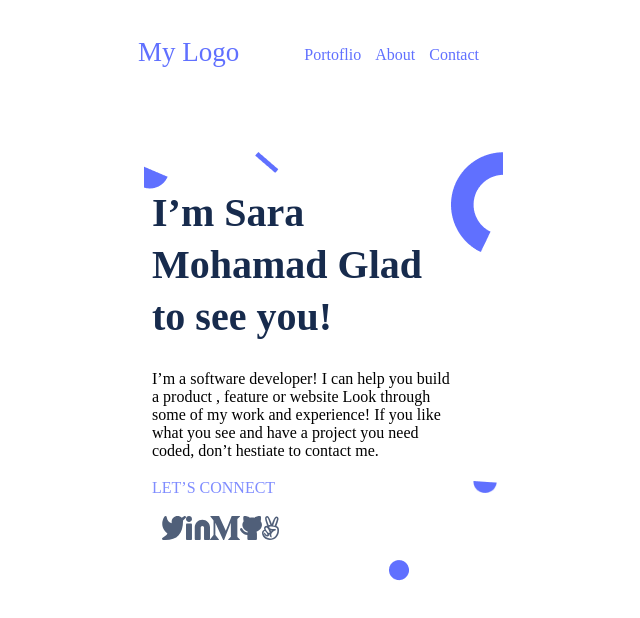
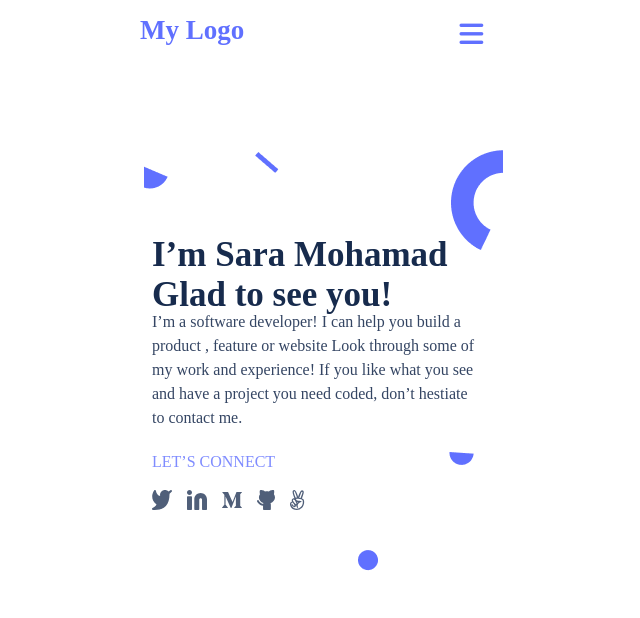
Before and after one commit to saruuja/Portfolio_mobile-, a website: page index.html in a window 1280 px wide. Shown: the whole page, without its empty margins (256-896 px from the left). Drawn offline with Linux system fonts and the light colour scheme.

Commit message:
change some code in html and css file

```diff
--- a/index.html
+++ b/index.html
@@ -1,63 +1,75 @@
 <!DOCTYPE html>
-<html lang="en">
+<html>
   <head>
-    <meta charset="UTF-8">
-    <meta http-equiv="X-UA-Compatible" content="IE=edge">
-    <meta name="viewport" content="width=device-width, initial-scale=1.0">
-    <link rel="stylesheet" href="style.css">
-    <title>Portfolio</title>
+    <meta charset="utf-8">
+    <meta name="viewport" content="width=device-width">
+    <title>Mobile</title>
+<link href="style.css" rel="stylesheet" type="text/css" />
+<link rel="stylesheet"href="https://cdnjs.cloudflare.com/ajax/libs/font-awesome/6.0.0/css/all.min.css"
+integrity="sha5129usAa10IRO0HhonpyAIVpjrylPvoDwiPUiKdWk5t3PyolY1cOd4DSE0Ga+ri4AuTroPR5aQvXU9xC6qOPnzFeg==" crossorigin="anonymous" referrerpolicy="no-referrer" />
   </head>
   <body>
-    <div class="background">
-    <!--header section-->
-<header>
-    <div class="header">
-        <div class="logo">
+       <!-- header-->
+       <section class="Background">
+        <header class="header">
+           <a class="logo">
                <h2>My Logo</h2>
-        </div>
+           </a>
            <!-- Navigation Bar-->
-     <nav>
-         <ul>
+           <nav id="menu">
+            <i class="fa-solid fa-bars dark-blue"></i>
+            <!--
             <li><a href="#">Portoflio</a></li>
+
             <li><a href="#">About</a></li>
+
            <li><a href="#">Contact</a></li>
-         </ul>
+            -->
           </nav>
-    </div>
         </header>
          <!--headline section -->
-    <div class="Head_Sec">
-    <div class="Ellp_one">
+    <ul class="Ellipse">
+        <a class="Ellp_one">
             <img src="img/Ell1.png" alt="Ellipse_icone">
-    </div>
-    <div class="Rec_one">
+        </a>
+        <a class="Rec_one">
             <img src="img/Rec1.png" alt="Rectangle_icone">
-    </div>
-    <div class="Ellp_two">
+        </a>
+        <a class="Ellp_two">
             <img src="img/Ellp2.png" alt="Rectangle_icone">
+        </a>
+        <a  class="Ellp_three">
+            <img src="img/Ellipse3.png" alt="icone">
+        </a>
+        <a class="Ellap_four">
+            <img src="img/Ellipse4.png" alt="Ellipse icone">
+        </a>
+    </ul>
+    <div class="Info_text">
+       <h1>I’m Sara Mohamad Glad to see you!</h1>
+    <p class="pra">I’m a software developer! I can help you build a product ,
+         feature or website Look through some of my work and experience!
+         If you like what you see and have a project you need coded, don’t hestiate to contact me.
+    </p>
+    <p class="Lest">LET’S CONNECT</p>
     </div>
 
-    <div class="text">
-        <h1>I’m Sara Mohamad Glad to see you!</h1>
-        <p class="pra">I’m a software developer! I can help you build a product , feature or website Look through some of my work and experience!
-             If you like what you see and have a project you need coded, don’t hestiate to contact me.</p>
-             <img src="img/Ellipse3.png" alt="icone" class="Ellp_three">
-             <footer class="foo_pra">
-                 <p>LET’S CONNECT</p>
-              <div class="Social_Media">
-              <img src="img/twitter.svg" alt="twitter_imge">
-              <img src="img/Linkedin.svg" alt="Linkedin_imge">
-              <img src="img/Vec.svg" alt="Media_imge">
-              <img src="img/Github.svg" alt="Github_imge">
-              <img src="img/Vector.svg" alt="vector_imge">
-              </div>
-             </footer>
-             <div class="Ellap_four">
-            <img src="img/Ellipse4.png" alt="Ellipse icone">
-             </div>
-    </div>
+        <ul class="social_Media">
 
-    </div>
-</div>
+                    <a ><img src="img/twitter.svg" alt="twitter_imge"></a>
+
+
+                    <a><img src="img/Linkedin.svg" alt="Linkedin_imge"></a>
+
+                    <a ><img src="img/Vec.svg" alt="Media_imge"></a>
+
+                    <a ><img src="img/Github.svg" alt="Github_imge"></a>
+
+
+                    <a ><img src="img/Vector.svg" alt="vector_imge"></a>
+
+            </ul>
+       </section>
+
   </body>
 </html>
--- a/style.css
+++ b/style.css
@@ -1,52 +1,52 @@
+@import url('https://fonts.googleapis.com/css2?family=Roboto:ital,wght@0,300;0,500;0,700;1,400&display=swap');
+
+* {
+  box-sizing: border-box;
+  margin: 0;
+  padding: 0;
+  text-decoration: none;
+}
+
+.Background {
+  position: absolute;
+  width: 390px;
+  height: 718px;
+  left: 30%;
+  top: 0;
+  background: #fff;
+}
+
 .header {
-  height: fit-content;
-  padding: 10px;
-  margin: 10px auto;
   display: flex;
   justify-content: space-between;
-  left: 16.67%;
-  right: 16.67%;
+  align-items: center;
+  padding: 20px;
+  margin-top: 10px;
 }
 
 .logo {
   display: flex;
-  color: #6070ff;
+  position: absolute;
+  width: 140px;
+  height: 40px;
+  left: 12px;
+  top: 10px;
   font-family: 'Times New Roman', Times, serif;
   font-style: normal;
   font-weight: 700;
   font-size: 18px;
   line-height: 20px;
+  color: #6070ff;
+  align-items: center;
+  text-align: center;
 }
 
-h2 {
-  font-weight: 100;
-}
-
-nav {
-  flex-basis: 1%;
-  padding: 10px;
-}
-
-nav ul {
-  display: flex;
-  list-style-type: none;
-}
-
-nav ul li a {
+#menu {
+  position: absolute;
+  left: 85%;
+  top: 20px;
+  font-size: 1.7rem;
   color: #6070ff;
-  font-size: 1em;
-  padding-left: 10px;
-  margin-right: 4px;
-  text-decoration: none;
-}
-
-.background {
-  position: absolute;
-  width: 375px;
-  height: 718px;
-  left: 30%;
-  top: 0;
-  background: #fff;
 }
 
 .Ellp_one {
@@ -68,36 +68,45 @@ nav ul li a {
 .Ellp_two {
   position: absolute;
   width: 50px;
-  height: 105px;
+  height: 80px;
+  font-size: 3rem;
   left: 323px;
-  top: 152.24px;
-}
-
-.text {
-  position: absolute;
-  width: 300px;
-  height: 100px;
-  left: 24px;
-  top: 160.24px;
+  top: 150.24px;
 }
 
 h1 {
+  position: absolute;
+  width: 327px;
+  height: 150px;
+  left: 24px;
+  top: 200.24px;
   font-family: 'Times New Roman', Times, serif;
-  font-size: 40px;
-  line-height: 52px;
+  font-style: normal;
+  font-weight: 600;
+  font-size: 35px;
+  line-height: 40px;
   display: flex;
   align-items: center;
   color: #172b4d;
 }
 
 .pra {
+  position: absolute;
+  width: 327px;
+  height: 146px;
+  left: 24px;
+  top: 310px;
   font-family: 'Times New Roman', Times, serif;
-  font-style: normal;
   font-weight: 400;
   font-size: 16px;
+  line-height: 24px;
+  color: #344563;
 }
 
-.foo_pra {
+.Lest {
+  position: absolute;
+  left: 24px;
+  top: 450px;
   font-family: 'Times New Roman', Times, serif;
   font-style: normal;
   font-weight: 500;
@@ -106,33 +115,29 @@ h1 {
   color: #7f8cff;
 }
 
+.social_Media {
+  display: flex;
+  flex-direction: row;
+  position: absolute;
+  left: 24px;
+  top: 490px;
+  justify-content: center;
+  align-items: center;
+  gap: 15px;
+}
+
 .Ellp_three {
   position: absolute;
   width: 24.14px;
   height: 12.07px;
   left: 320.76px;
-  top: 320.69px;
+  top: 450.69px;
 }
 
 .Ellap_four {
   position: absolute;
   width: 20px;
   height: 20px;
-  left: 237px;
-  top: 400.1px;
+  left: 230px;
+  top: 550.1px;
 }
-
-.Social_Media {
-  display: flex;
-  flex-direction: row;
-  justify-content: space-between;
-  padding-left: 10px;
-  position: static;
-  width: 100px;
-  height: 24px;
-  left: 24px;
-  top: 434px;
-  order: 2;
-  flex-grow: 0;
-  margin: 10px 0;
-}
```
Lines whose indentation alone changed are shown as unchanged.
